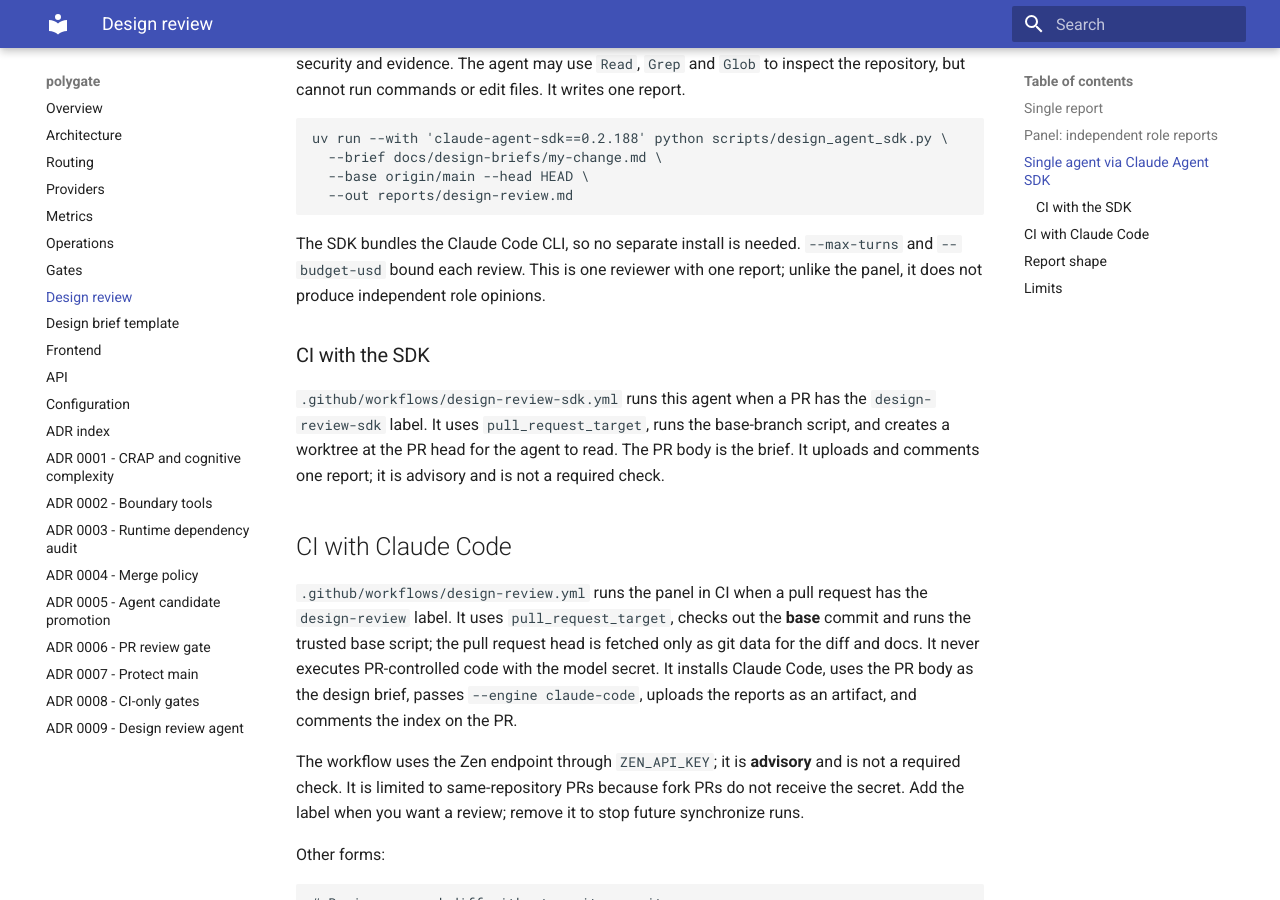
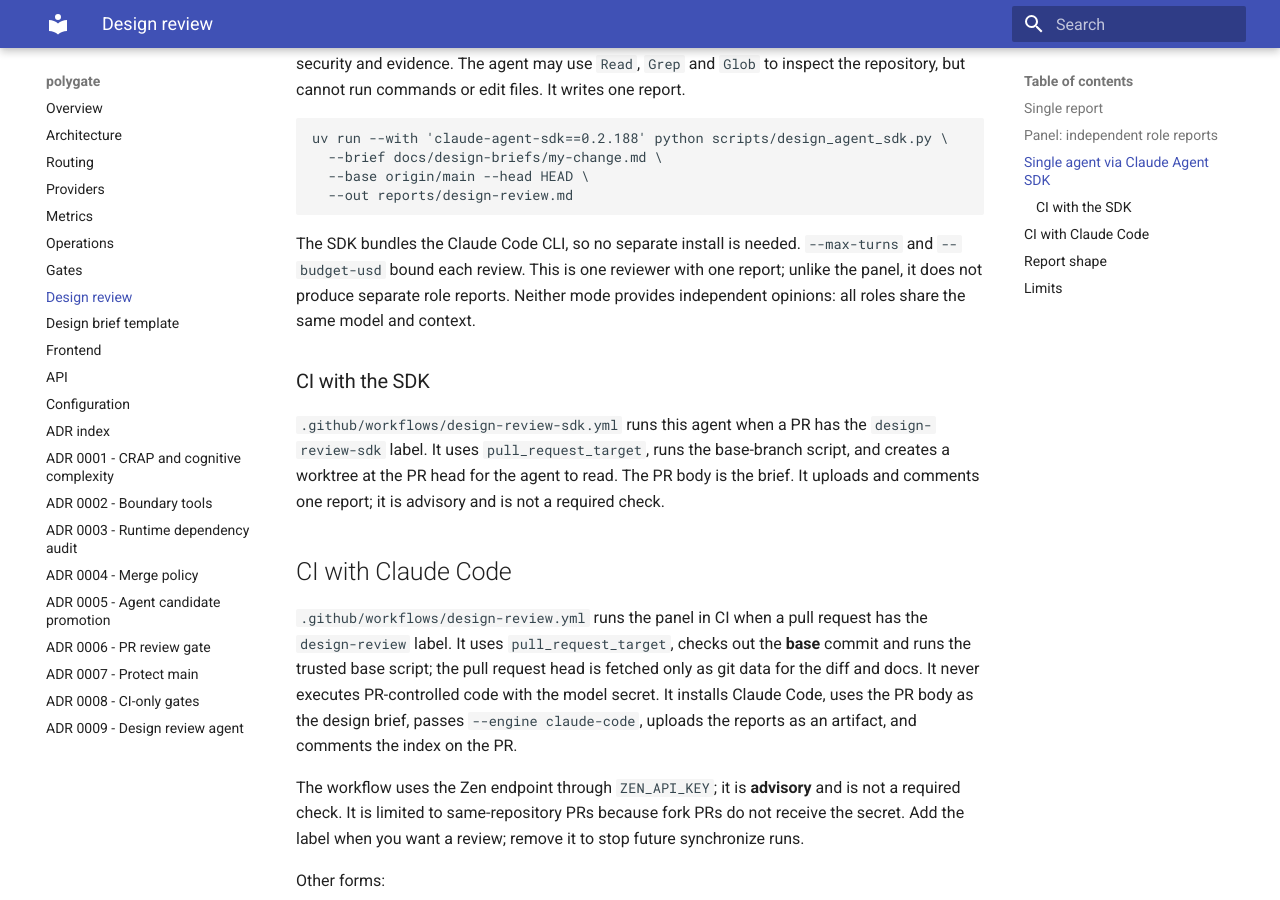
Before and after one commit to Zephyr236/polygate, an MkDocs documentation site: the page built from docs/design-review.md, in a window 1280 px wide and 900 px high, scrolled down 1262 px. Built offline with MkDocs 1.6.1 and Material for MkDocs 9.7.7, drawn with Linux system fonts in a browser that asks for light colours.

Commit message:
docs: fix the single-agent independence wording
Co-Authored-By: Claude Code <noreply@anthropic.com>

````diff
--- a/docs/design-review.md
+++ b/docs/design-review.md
@@ -63,8 +63,9 @@ uv run --with 'claude-agent-sdk==0.2.188' python scripts/design_agent_sdk.py \
 ```
 
 The SDK bundles the Claude Code CLI, so no separate install is needed. `--max-turns` and
-`--budget-usd` bound each review. This is one reviewer with one report; unlike the panel, it does
-not produce independent role opinions.
+`--budget-usd` bound each review. This is one reviewer with one report; unlike the panel, it does not produce
+separate role reports. Neither mode provides independent opinions: all roles share the same model
+and context.
 
 ### CI with the SDK
 
````
